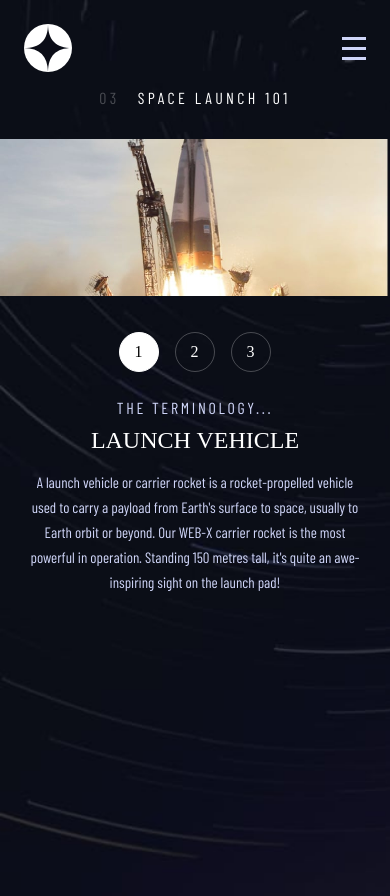
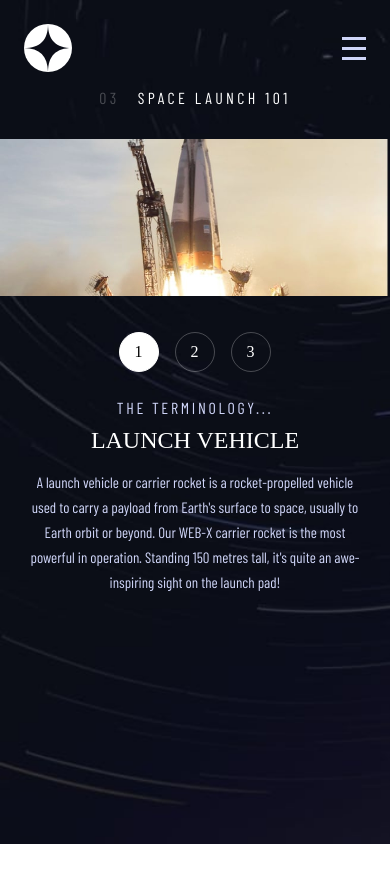
Before and after one commit to AstridPrlt/space-tourism, an Angular app: page /technology in a window 390 px wide. Shown: the top 896 px of the page. After the commit the page ends 844 px from the top, so only its background shows below. Built offline with nearby package versions, Linux system fonts and the light colour scheme; a web font is replaced by a local one.

Commit message:
change logo path and mobile display of techno page

```diff
--- a/src/app/crew/crew.component.scss
+++ b/src/app/crew/crew.component.scss
@@ -2,7 +2,7 @@
 
 .crew {
   width: 100vw;
-  height: clamp(800px, 100vh, 3000px);
+  height: clamp(710px, 100vh, 3000px);
   background: url(../../assets/images/crew/background-crew-desktop.jpg);
   background-size: cover;
   background-repeat: no-repeat;
--- a/src/app/shared/header/header.component.html
+++ b/src/app/shared/header/header.component.html
@@ -1,6 +1,6 @@
 <header>
 
-  <img src="../../../assets/shared/logo.svg" class="logo" alt="picture of a star as a logo">
+  <img src="assets/shared/logo.svg" class="logo" alt="picture of a star as a logo">
 
   <div class="headerLine"></div>
 
--- a/src/app/technology/technology.component.scss
+++ b/src/app/technology/technology.component.scss
@@ -2,7 +2,7 @@
 
 .technology {
   width: 100%;
-  height: clamp(900px, 100vh, 3000px);
+  height: clamp(710px, 100vh, 3000px);
   background: url(../../assets/images/technology/background-technology-desktop.jpg);
   background-size: cover;
   background-repeat: no-repeat;
```
